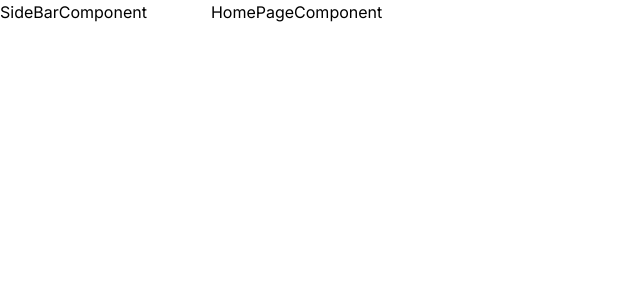
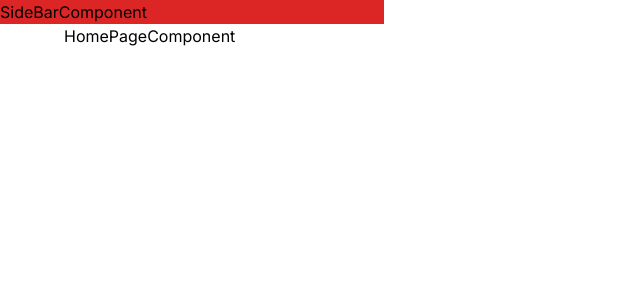
Before and after one commit to Wiazeph/NextJS-emreerden-dev, a Next.js app: page / in a window 1280 px wide. Shown: the top 300 px of the page, without its empty margins (0-640 px from the left). Built offline with nearby package versions, Linux system fonts and the light colour scheme.

Commit message:
add extend screens to tw config

```diff
--- a/src/app/layout.tsx
+++ b/src/app/layout.tsx
@@ -19,7 +19,7 @@ export default function RootLayout({
     <html lang="en">
       <body className={inter.className}>
         <SideBarComponent />
-        <main>{children}</main>
+        {children}
       </body>
     </html>
   )
--- a/src/assets/css/index.css
+++ b/src/assets/css/index.css
@@ -4,10 +4,12 @@
 
 @layer base {
   body {
-    @apply flex min-h-dvh;
+    @apply min-h-dvh;
   }
+}
 
-  main {
+@layer components {
+  .Main-Element {
     @apply container;
   }
 }
--- a/src/components/layouts/side-bar/index.tsx
+++ b/src/components/layouts/side-bar/index.tsx
@@ -3,7 +3,7 @@ import React from 'react'
 type Props = {}
 
 const SideBarComponent = (props: Props) => {
-  return <div>SideBarComponent</div>
+  return <div className="w-full max-w-96 bg-red-600">SideBarComponent</div>
 }
 
 export default SideBarComponent
--- a/src/components/pages/home/index.tsx
+++ b/src/components/pages/home/index.tsx
@@ -3,7 +3,7 @@ import React from 'react'
 type Props = {}
 
 const HomePageComponent = (props: Props) => {
-  return <div>HomePageComponent</div>
+  return <main className="Home-Page Main-Element">HomePageComponent</main>
 }
 
 export default HomePageComponent
--- a/tailwind.config.ts
+++ b/tailwind.config.ts
@@ -7,7 +7,6 @@ const config: Config = {
     './src/app/**/*.{js,ts,jsx,tsx,mdx}',
   ],
   theme: {
-    extend: {
     // Custom Values
     container: {
       center: true,
@@ -26,14 +25,24 @@ const config: Config = {
       screens: {
         sm: '640px',
         md: '768px',
+        mdl: '896px',
         lg: '1024px',
+        lgx: '1152px',
         xl: '1280px',
+        xl2: '1408px',
         '2xl': '1536px',
+      },
+    },
+
+    extend: {
+      screens: {
+        mdl: '896px',
+        lgx: '1152px',
+        xl2: '1408px',
       },
     },
     // Custom Values
   },
-  },
   plugins: [],
 }
 export default config
```
Lines whose indentation alone changed are shown as unchanged.
